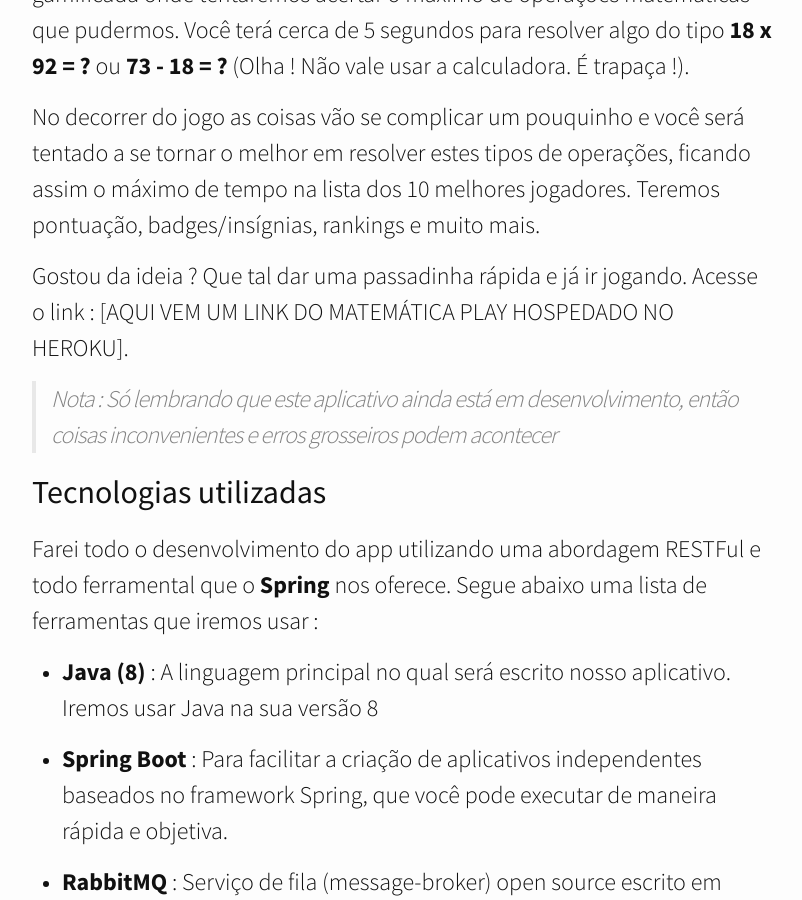
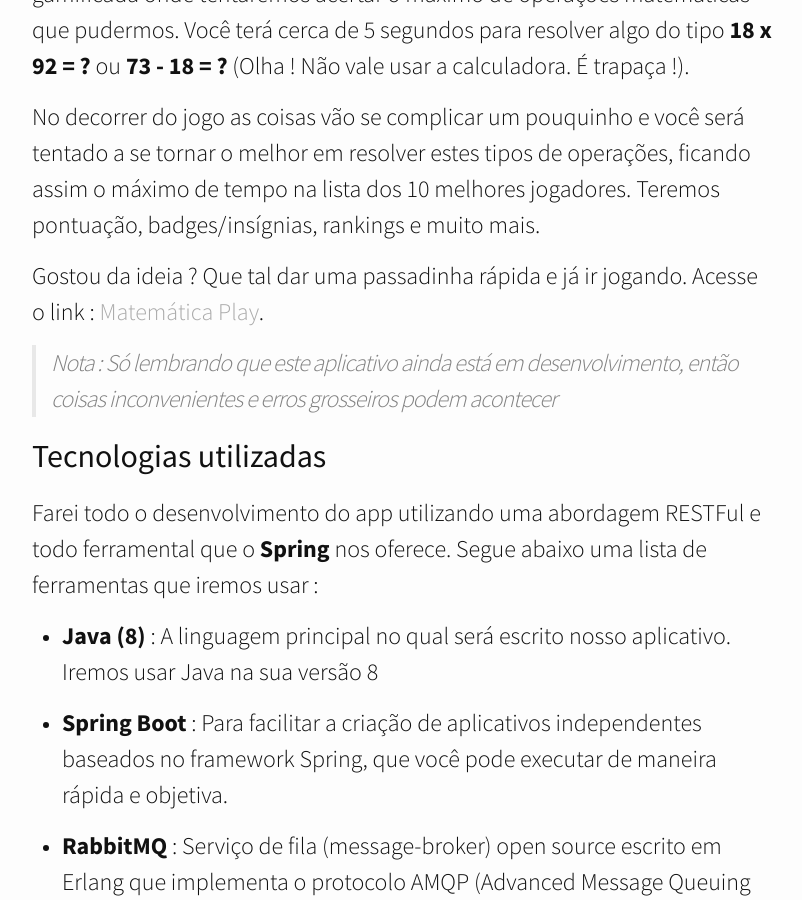
Before and after one commit to BSTK/bstk.github.io, a Jekyll site: the page built from _posts/2018-04-15-matematica-play-aprendendo-micro-servicos-com-spring-boot.markdown, in a window 1280 px wide and 900 px high, scrolled down 974 px. Shown: the whole window, without its empty margins (238-1040 px from the left). Built offline with Jekyll 4.4.1, drawn with Linux system fonts in a browser that asks for light colours; nearby versions of some CDN libraries; comment, search, counter and statistics services are not loaded.

Commit message:
Commit - Adicionando link heroku

```diff
--- a/_posts/2018-04-15-matematica-play-aprendendo-micro-servicos-com-spring-boot.markdown
+++ b/_posts/2018-04-15-matematica-play-aprendendo-micro-servicos-com-spring-boot.markdown
@@ -17,7 +17,7 @@ O funcionamento do aplicativo é bem simples : Uma plataforma gamificada onde te
 
 No decorrer do jogo as coisas vão se complicar um pouquinho e você será tentado a se tornar o melhor em resolver estes tipos de operações, ficando assim o máximo de tempo na lista dos 10 melhores jogadores. Teremos pontuação, badges/insígnias, rankings e muito mais.
 
-Gostou da ideia ? Que tal dar uma passadinha rápida e já ir jogando. Acesse o link : [AQUI VEM UM LINK DO MATEMÁTICA PLAY HOSPEDADO NO HEROKU].
+Gostou da ideia ? Que tal dar uma passadinha rápida e já ir jogando. Acesse o link : [Matemática Play](https://matematica-play.herokuapp.com/).
 > Nota : Só lembrando que este aplicativo ainda está em desenvolvimento, então coisas inconvenientes e erros grosseiros podem acontecer
 
 
```
